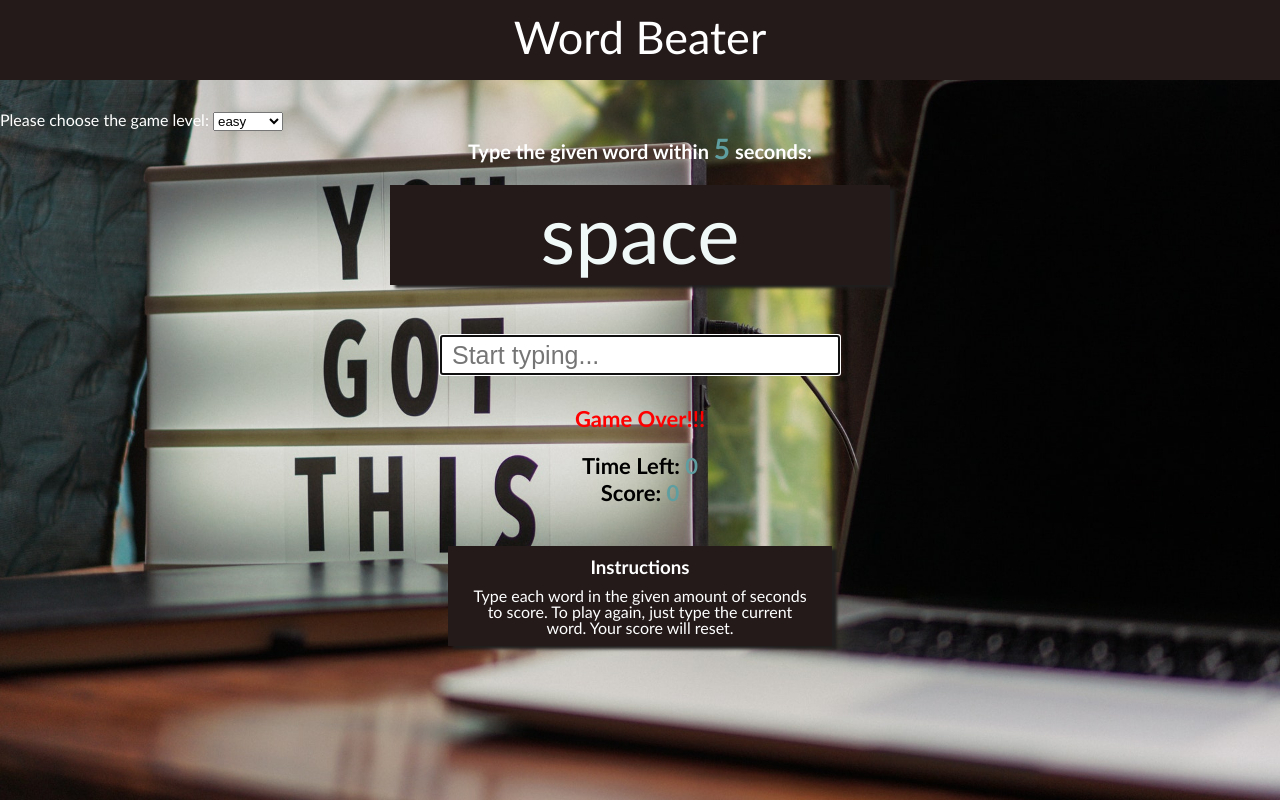
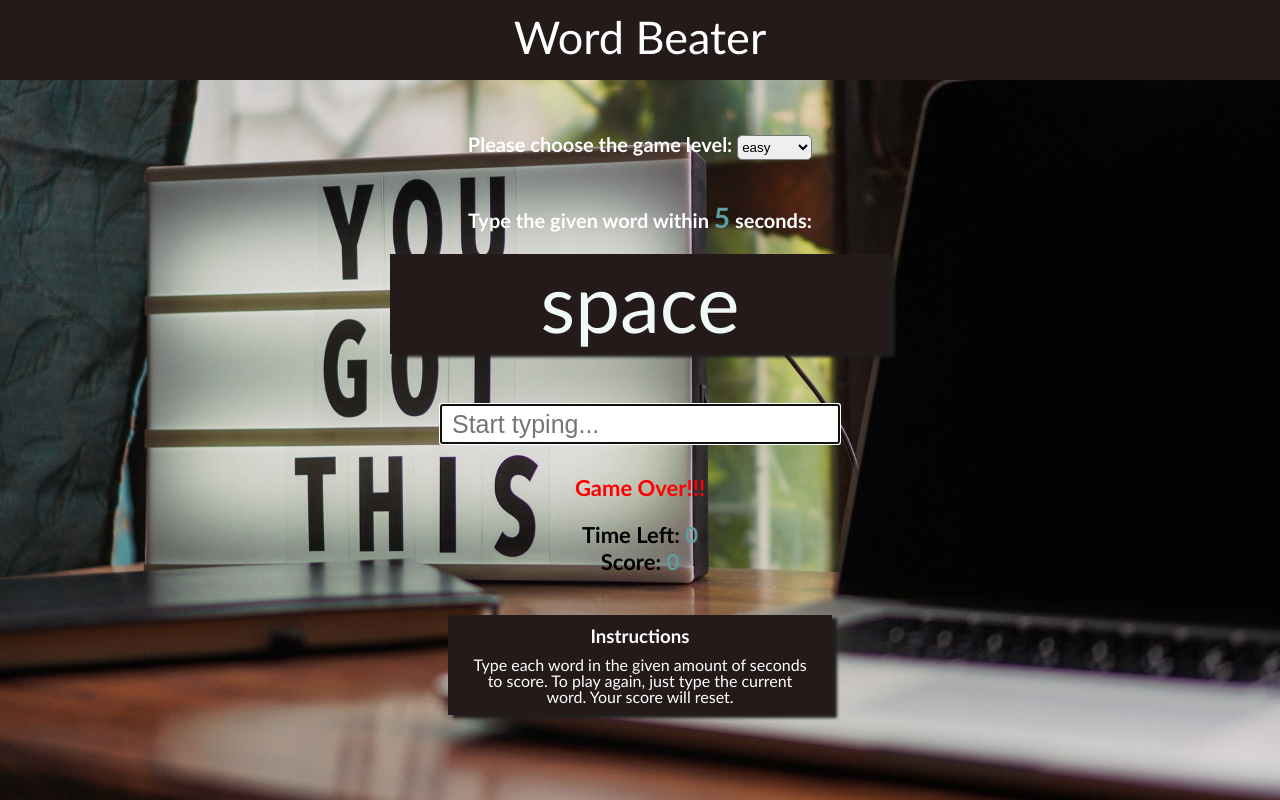
Before and after one commit to ZQWang39/Game---Wordbeater, a plain HTML site: page index.html in a window 1280 px wide. Drawn offline with Linux system fonts and the light colour scheme.

Commit message:
Add styles to level-option

```diff
--- a/style.css
+++ b/style.css
@@ -23,6 +23,32 @@ body{
     width:100%;
     height:auto;
     margin:30px auto;
+}
+.chooseLevel{
+    width:500px;
+    height:80px;
+    margin:10px auto;
+    text-align: center;
+    font-size: 20px;
+    font-weight:bold;
+    color:white;
+}
+
+.chooseLevel:hover{
+    transform: scale(1.2);
+    transition: 0.5s;
+}
+
+.chooseLevel #level{
+    margin-top:25px;
+    width:75px;
+    height:25px;
+    outline: none;
+    border-radius: 5px;
+}
+
+.chooseLevel #level:hover{
+    cursor: pointer;
 }
 
 .title p{
```
